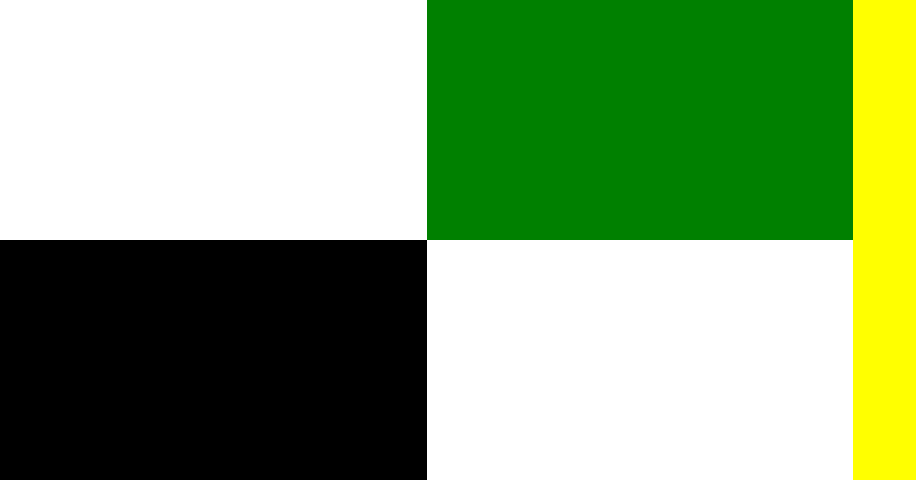
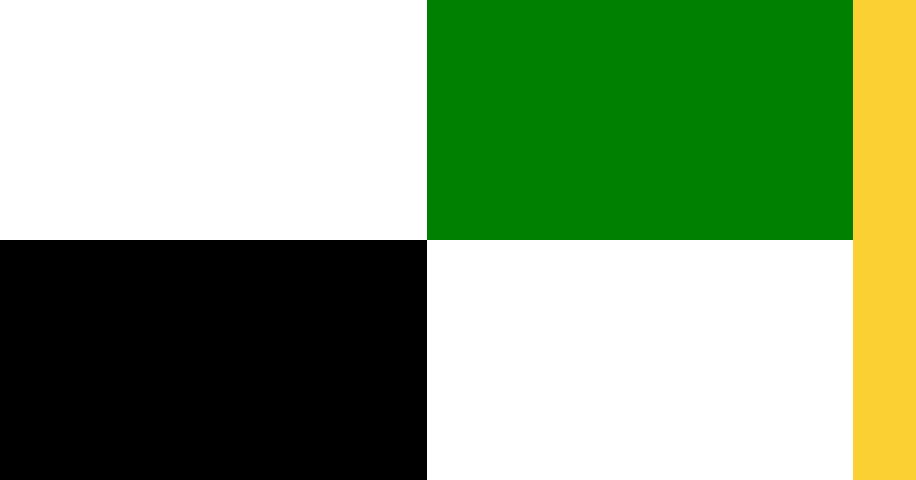
Before and after one commit to mwmccreary/twoonone, a Jekyll site: the page about/index.html, which Jekyll copies as it is, in a window 1280 px wide. Shown: the part 1361-1841 px from the top of the page, without its empty margins (0-916 px from the left). Built offline with Jekyll 4.4.1, drawn with Linux system fonts in a browser that asks for light colours.

Commit message:
Update about.css

```diff
--- a/css/about.css
+++ b/css/about.css
@@ -146,5 +146,5 @@ a:hover {
 	width: 33.333%; height: 25%; background: green; top: 50%; left: 33.333%;
 }
 .twoc {
-	width: 33.333%; height: 50%; background: yellow; top: 50%; right: 0;
+	width: 33.333%; height: 50%; background: #fbd032; top: 50%; right: 0;
 }
```
